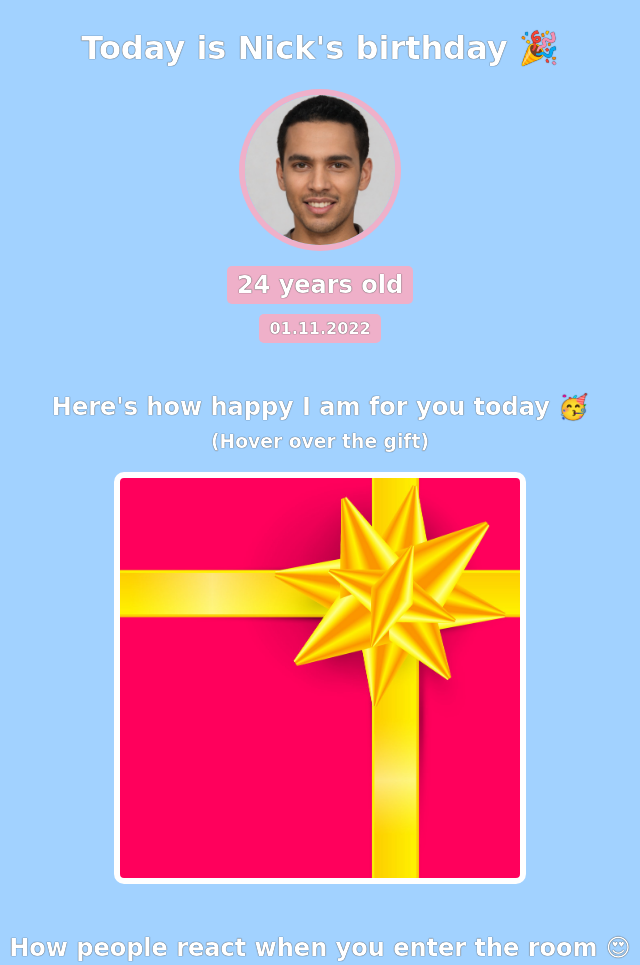
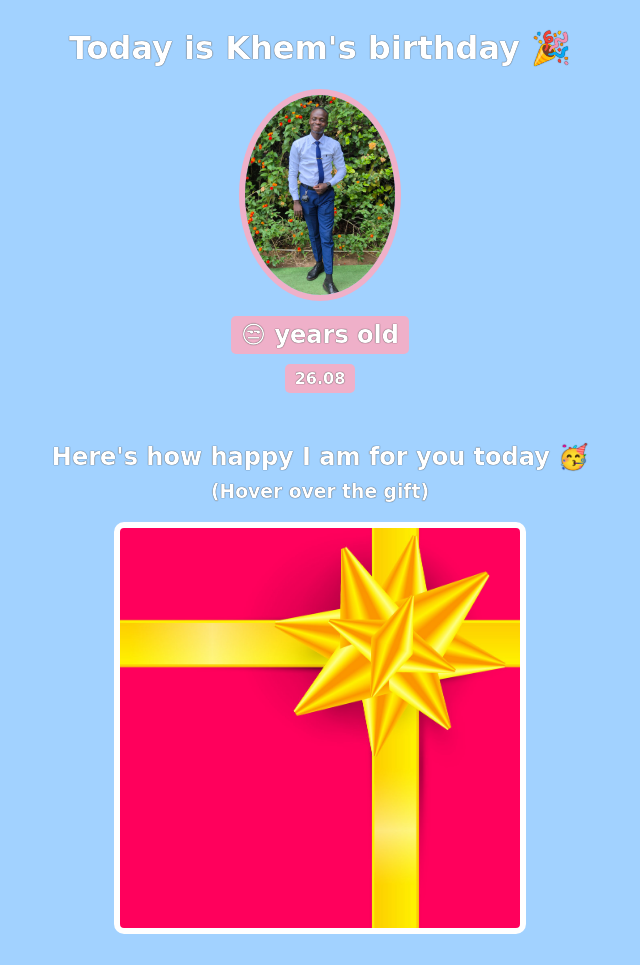
Before and after one commit to WilsonGbedemah/birthday-gift-site, a website built with Vite: page index.html in a window 1280 px wide. Shown: the top 965 px of the page, without its empty margins (320-960 px from the left). Built offline with nearby package versions, Linux system fonts and the light colour scheme; a web font is replaced by a local one.

Commit message:
image updated

```diff
--- a/index.html
+++ b/index.html
@@ -7,10 +7,10 @@
     </head>
     <body>
         <div id="header">
-            <h1>Today is Nick's birthday 🎉</h1>
-            <img id="bff-img" src="images/nick.jpg">
-            <h2 id="bday-age">24 years old</h2>
-            <h4 id="bday-date">01.11.2022</h4>
+            <h1>Today is Khem's birthday 🎉</h1>
+            <img id="bff-img" src="images/joe.jpg">
+            <h2 id="bday-age">😒 years old</h2>
+            <h4 id="bday-date">26.08</h4>
         </div>
 
         <div class="gift-section">
```
Also changed, not shown: images/joe.jpg (added).
